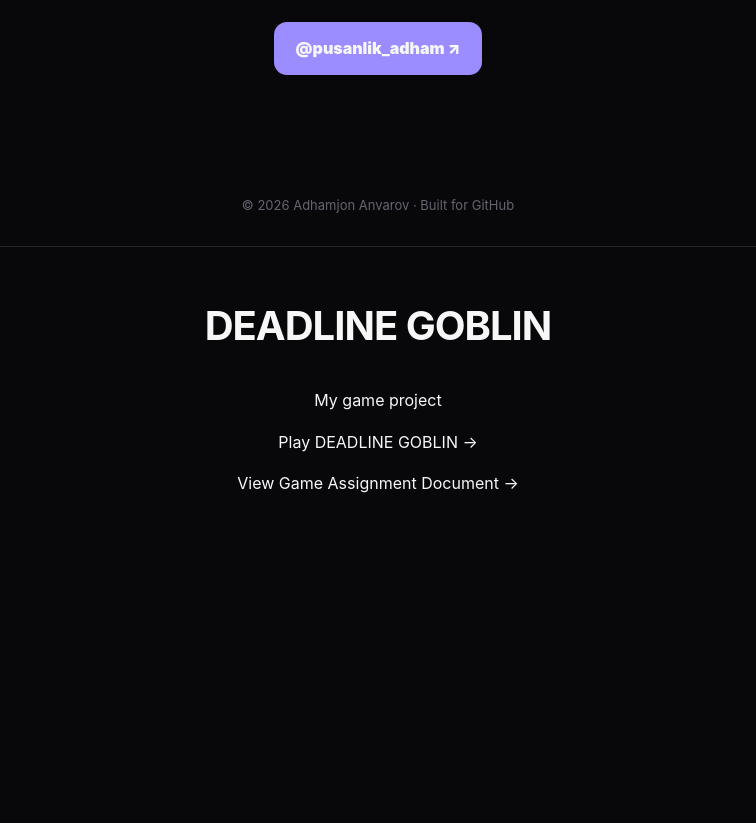
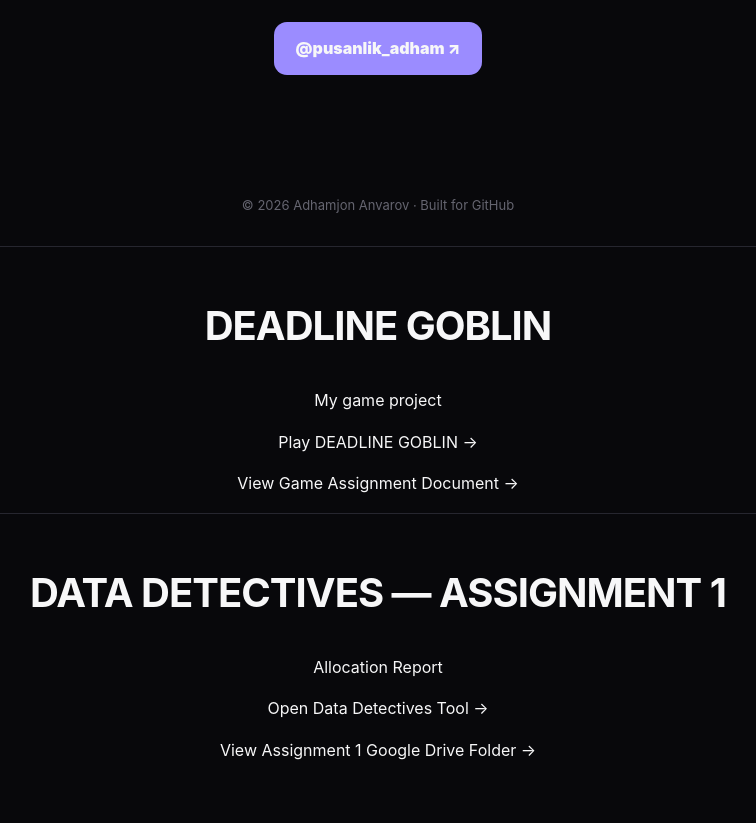
Before and after one commit to adhamjon5454/Portfolio, a plain HTML site: page index.html in a window 1280 px wide. Shown: the part 2922-3745 px from the top of the page, without its empty margins (262-1018 px from the left). Before the commit the page ends 3475 px from the top, so only its background shows below. Drawn offline with Linux system fonts and the light colour scheme.

Commit message:
Update index.html

```diff
--- a/index.html
+++ b/index.html
@@ -28,4 +28,20 @@
       View Game Assignment Document →
     </a>
   </p>
+  <section style="padding:40px;text-align:center">
+  <h2>DATA DETECTIVES — ASSIGNMENT 1</h2>
+  <p>Allocation Report</p>
+
+  <p>
+    <a href="DD_Assignment_1_Tool.html" target="_blank">
+      Open Data Detectives Tool →
+    </a>
+  </p>
+
+  <p>
+    <a href="https://drive.google.com/drive/folders/1uRrdBzosHM_u8Cey7-HAFhCj7Ovl6ftw" target="_blank">
+      View Assignment 1 Google Drive Folder →
+    </a>
+  </p>
+</section>
 </section> </body></html>
```
